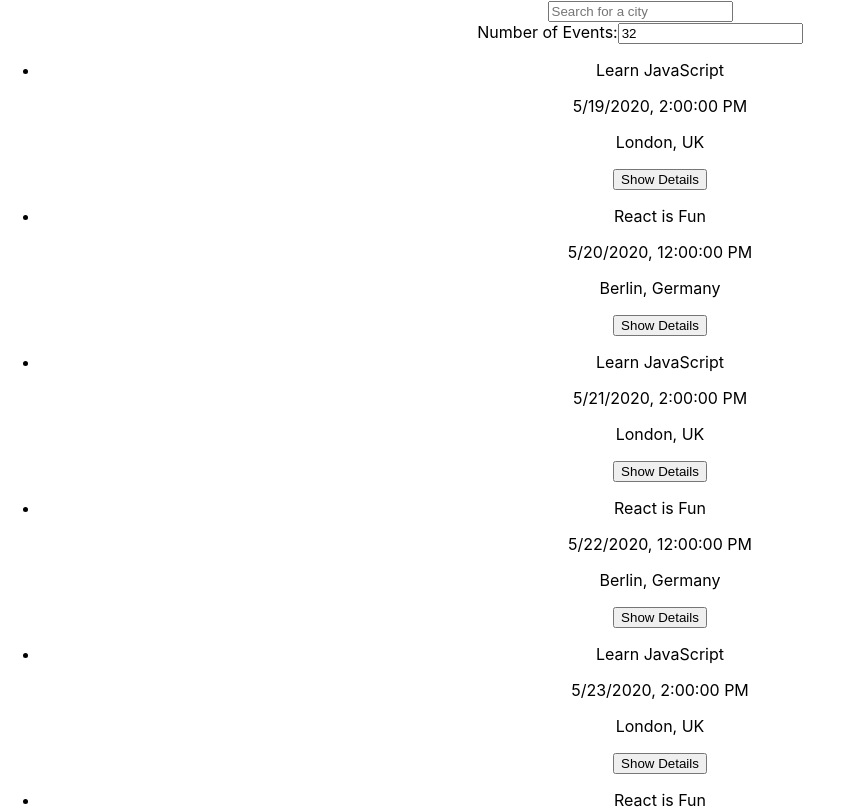
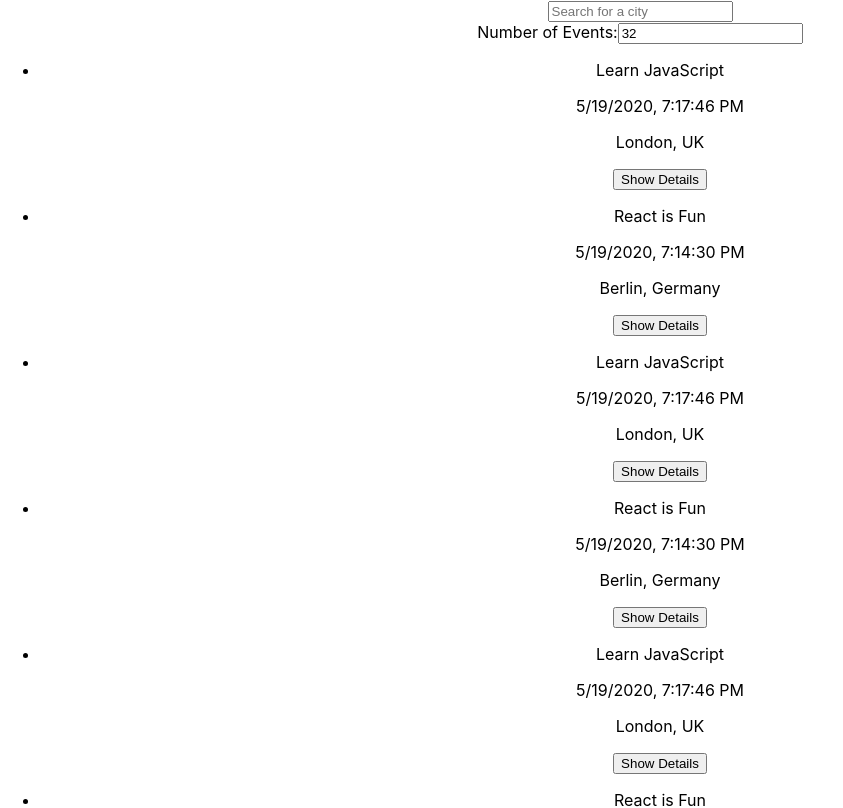
Before and after one commit to CalebRD33/meet, a React (Create React App) app: page / in a window 1280 px wide. Shown: the top 808 px of the page, without its empty margins (0-843 px from the left). Built offline with nearby package versions, Linux system fonts and the light colour scheme.

Commit message:
Formatted date try 4

```diff
--- a/src/components/Event.js
+++ b/src/components/Event.js
@@ -4,7 +4,7 @@ import { useState } from "react";
 
 const Event = ({ event }) => {
   const [showDetails, setShowDetails] = useState(false);
-  const date = new Date(event.start.dateTime);
+  const date = new Date(event.created);
   const formattedDate = date.toLocaleString('en-US', {timeZone: 'UTC'});
   return (
     <li>
```
